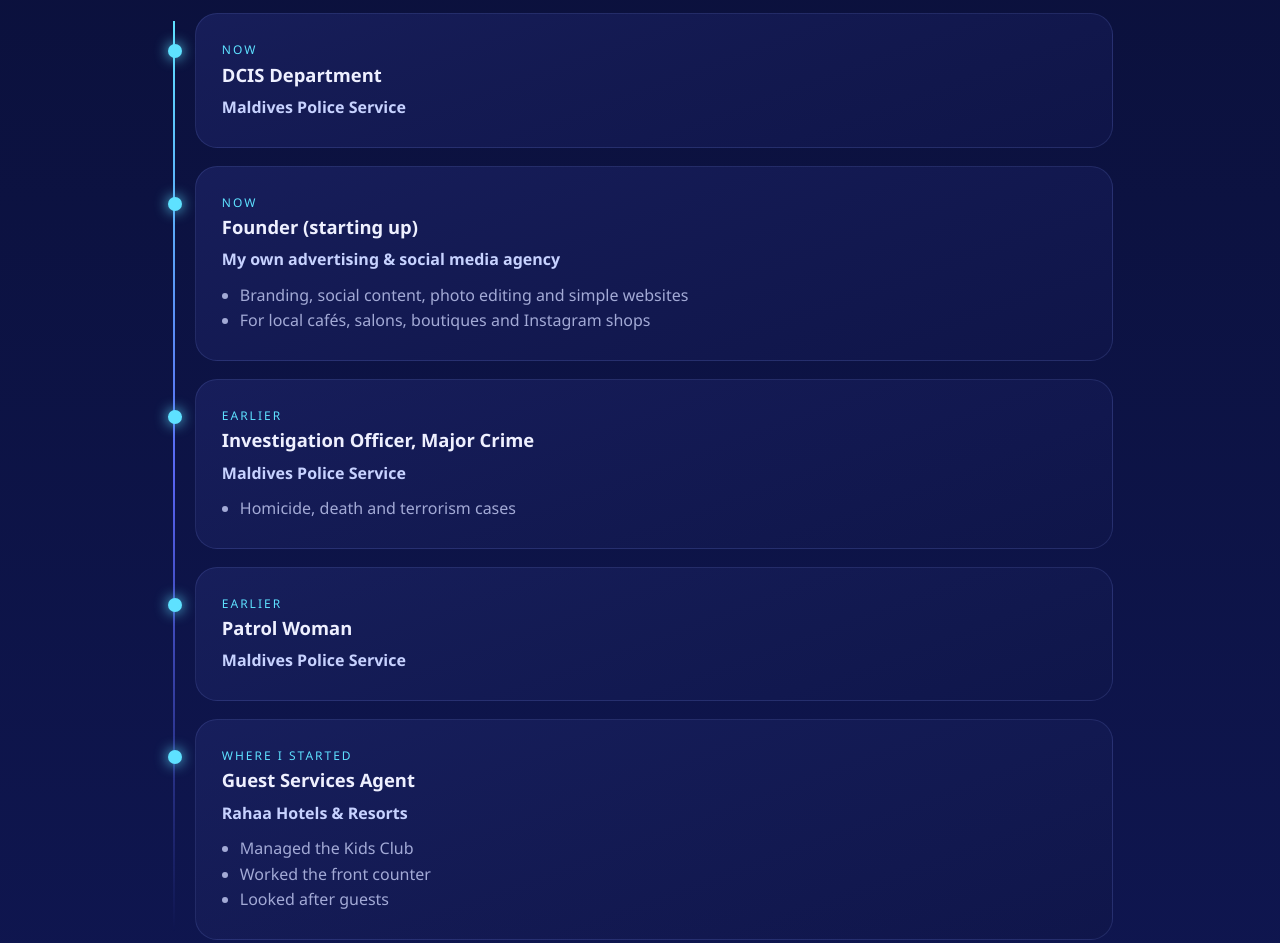
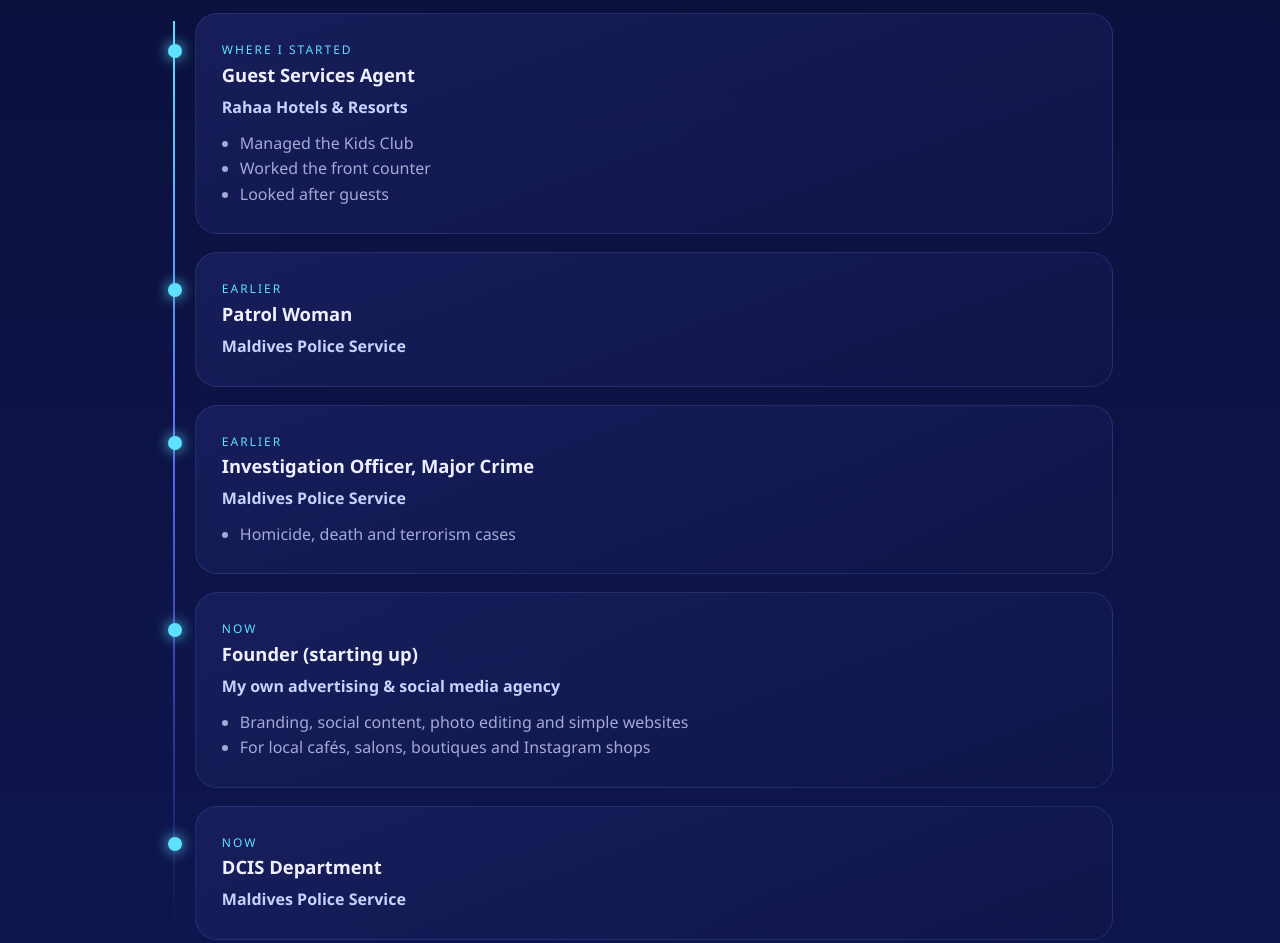
Before and after one commit to reseachrandomv/cv, a plain HTML site: page index.html in a window 1280 px wide. Shown: the part 1400-2343 px from the top of the page. Drawn offline with Linux system fonts and the light colour scheme.

Commit message:
Timeline oldest first

```diff
--- a/experience.js
+++ b/experience.js
@@ -1,8 +1,8 @@
-// Add new jobs here (top = shown first). Fields: role, org, link (optional), tag, points[]
+// Add new jobs here (top = oldest, shown first). Fields: role, org, link (optional), tag, points[]
 window.EXPERIENCE=[
- {role:"DCIS Department",org:"Maldives Police Service",tag:"Now",points:[]},
+ {role:"Guest Services Agent",org:"Rahaa Hotels & Resorts",tag:"Where I started",points:["Managed the Kids Club","Worked the front counter","Looked after guests"]},
+ {role:"Patrol Woman",org:"Maldives Police Service",tag:"Earlier",points:[]},
+ {role:"Investigation Officer, Major Crime",org:"Maldives Police Service",tag:"Earlier",points:["Homicide, death and terrorism cases"]},
  {role:"Founder (starting up)",org:"My own advertising & social media agency",tag:"Now",points:["Branding, social content, photo editing and simple websites","For local cafés, salons, boutiques and Instagram shops"]},
- {role:"Investigation Officer, Major Crime",org:"Maldives Police Service",tag:"Earlier",points:["Homicide, death and terrorism cases"]},
- {role:"Patrol Woman",org:"Maldives Police Service",tag:"Earlier",points:[]},
- {role:"Guest Services Agent",org:"Rahaa Hotels & Resorts",tag:"Where I started",points:["Managed the Kids Club","Worked the front counter","Looked after guests"]}
+ {role:"DCIS Department",org:"Maldives Police Service",tag:"Now",points:[]}
 ];
```
Also changed, not shown: cv_print.html (+4 -4 lines), 1 other file.
